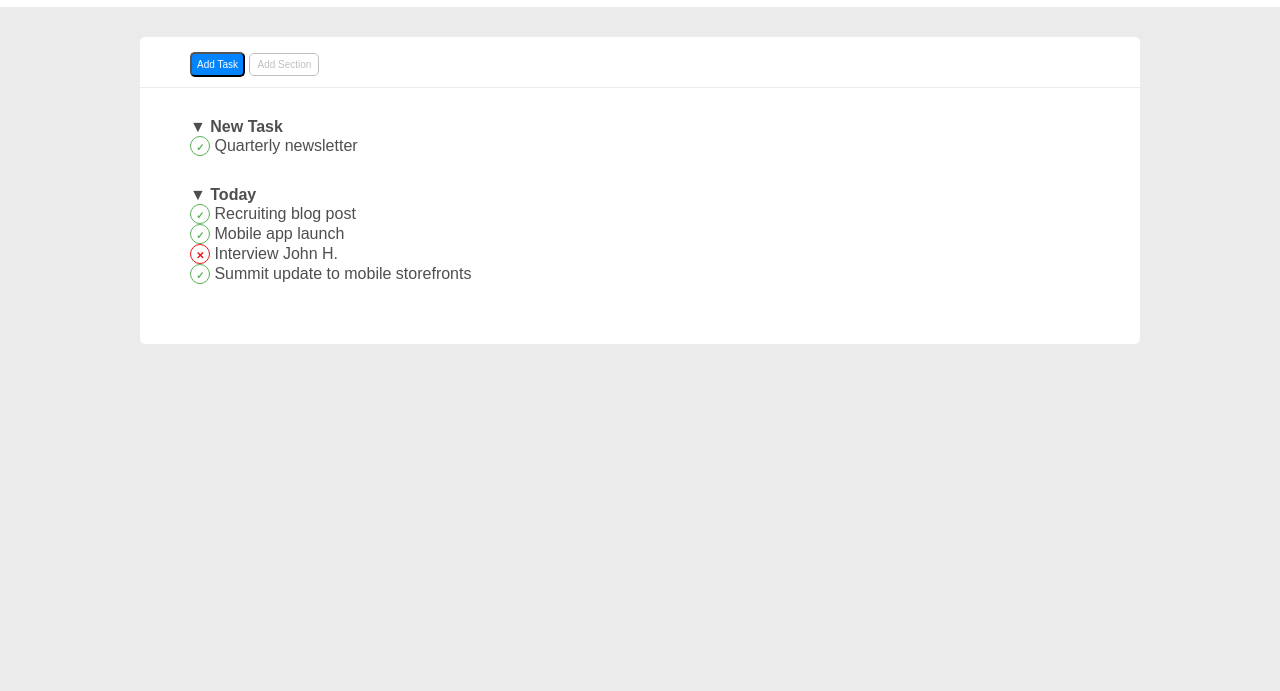
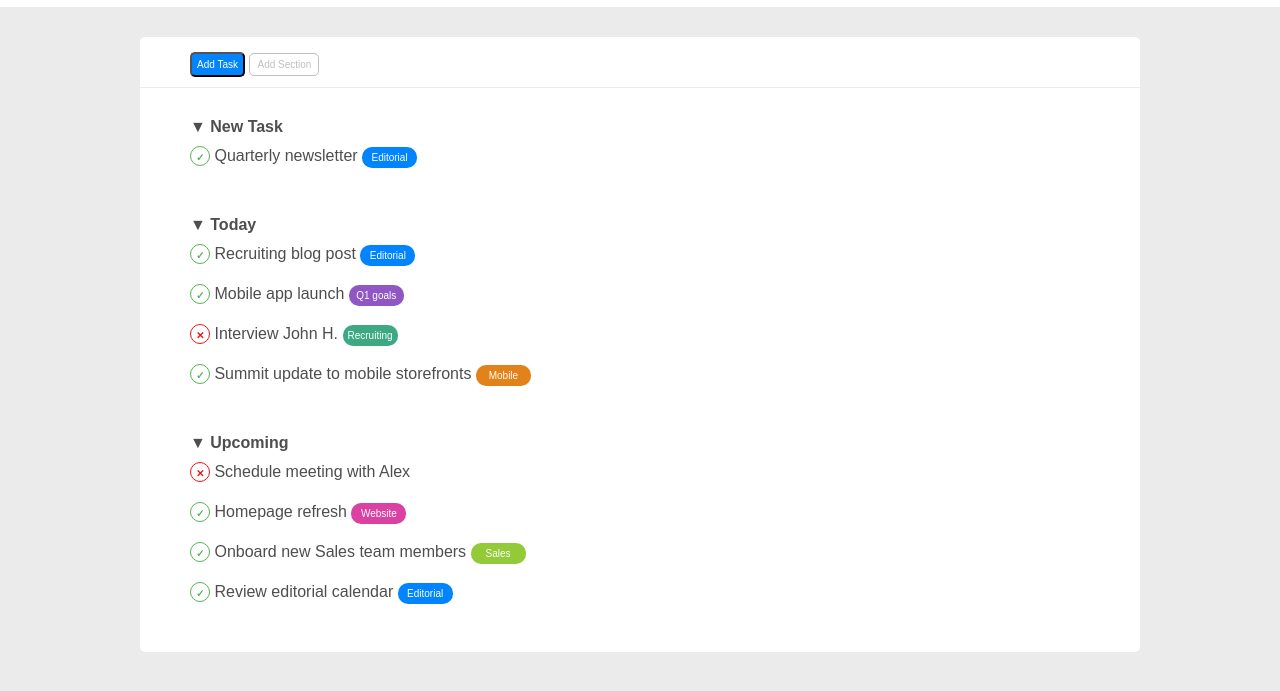
Before and after one commit to MarinaLasorsa/html-css-toboolist, a plain HTML site: page index.html in a window 1280 px wide. Shown: the part 63-754 px from the top of the page. Drawn offline with Linux system fonts and the light colour scheme.

Commit message:
ADD: upcoming list and labels

```diff
--- a/css/style.css
+++ b/css/style.css
@@ -69,7 +69,16 @@ body {
     border-radius: 0px 0px 5px 5px;
     padding: 30px 50px;
     margin-top: 1px;
+    margin-bottom: 10px;
     color: rgb(78, 78, 78);
+}
+
+.list-margin {
+    margin-bottom:30px;
+}
+
+.list-title-margin {
+    margin-bottom:10px;
 }
 
 .checkmark {
@@ -81,6 +90,7 @@ body {
     display: inline-block;
     text-align: center;
     font-size: 10px;
+    margin-bottom: 20px;
 }
 
 .mark-green {
@@ -93,6 +103,36 @@ body {
     color: rgb(235, 18, 18);
 }
 
-.list-margin {
-    margin-bottom:30px;
+.label {
+    color: white;
+    font-size: 10px;
+    text-align: center;
+    width: 55px;
+    padding:5px;
+    border-radius: 10px;
+    display: inline-block;
 }
+
+.editorial-color {
+    background-color: rgb(0, 132, 255);
+}
+
+.Q1goals-color {
+    background-color: rgb(144, 86, 195);
+}
+
+.recruiting-color {
+    background-color: rgb(60, 169, 131);
+}
+
+.mobile-color {
+    background-color: rgb(226, 130, 27);
+}
+
+.website-color {
+    background-color: rgb(218, 65, 162);
+}
+
+.sales-color {
+    background-color: rgb(146, 202, 56);
+}
--- a/index.html
+++ b/index.html
@@ -21,37 +21,50 @@
         <div class="container list-box">
             <!--new task list-->
             <section class="list-margin">
-                <h4>&#9660; New Task</h4>
+                <h4 class="list-title-margin">&#9660; New Task</h4>
                 <ul>
                     <li>
-                        <span class="checkmark mark-green"><strong>&check;</strong></span> Quarterly newsletter
+                        <span class="checkmark mark-green"><strong>&check;</strong></span> Quarterly newsletter <span class="label editorial-color">Editorial</span>
                     </li>
                 </ul>
             </section>
             <!--today list-->
             <section class="list-margin">
-                <h4>&#9660; Today</h4>
+                <h4 class="list-title-margin">&#9660; Today</h4>
                 <ul>
                     <li>
-                        <span class="checkmark mark-green"><strong>&check;</strong></span> Recruiting blog post
+                        <span class="checkmark mark-green"><strong>&check;</strong></span> Recruiting blog post <span class="label editorial-color">Editorial</span>
                     </li>
-                    <li><span class="checkmark mark-green"><strong>&check;</strong></span> Mobile app launch
+                    <li>
+                        <span class="checkmark mark-green"><strong>&check;</strong></span> Mobile app launch <span class="label Q1goals-color">Q1 goals</span>
                     </li>
-                    <li><span class="checkmark mark-red"><strong>&#10005;</strong></span> Interview John H.
+                    <li>
+                        <span class="checkmark mark-red"><strong>&#10005;</strong></span> Interview John H. <span class="label recruiting-color">Recruiting</span>
                     </li>
-                    <li><span class="checkmark mark-green"><strong>&check;</strong></span> Summit update to mobile storefronts
+                    <li>
+                        <span class="checkmark mark-green"><strong>&check;</strong></span> Summit update to mobile storefronts <span class="label mobile-color">Mobile</span>
                     </li>
                 </ul>
-
             </section>
             <!--upcoming list-->
             <section>
-
-
+                <h4 class="list-title-margin">&#9660; Upcoming</h4>
+                <ul>
+                    <li>
+                        <span class="checkmark mark-red"><strong>&#10005;</strong></span> Schedule meeting with Alex
+                    </li>
+                    <li>
+                        <span class="checkmark mark-green"><strong>&check;</strong></span> Homepage refresh <span class="label website-color">Website</span>
+                    </li>
+                    <li>
+                        <span class="checkmark mark-green"><strong>&check;</strong></span> Onboard new Sales team members <span class="label sales-color">Sales</span>
+                    </li>
+                    <li>
+                        <span class="checkmark mark-green"><strong>&check;</strong></span> Review editorial calendar <span class="label editorial-color">Editorial</span>
+                    </li>
+                </ul>
             </section>
         </div>
     </main>
-
-
 </body>
 </html>
```
